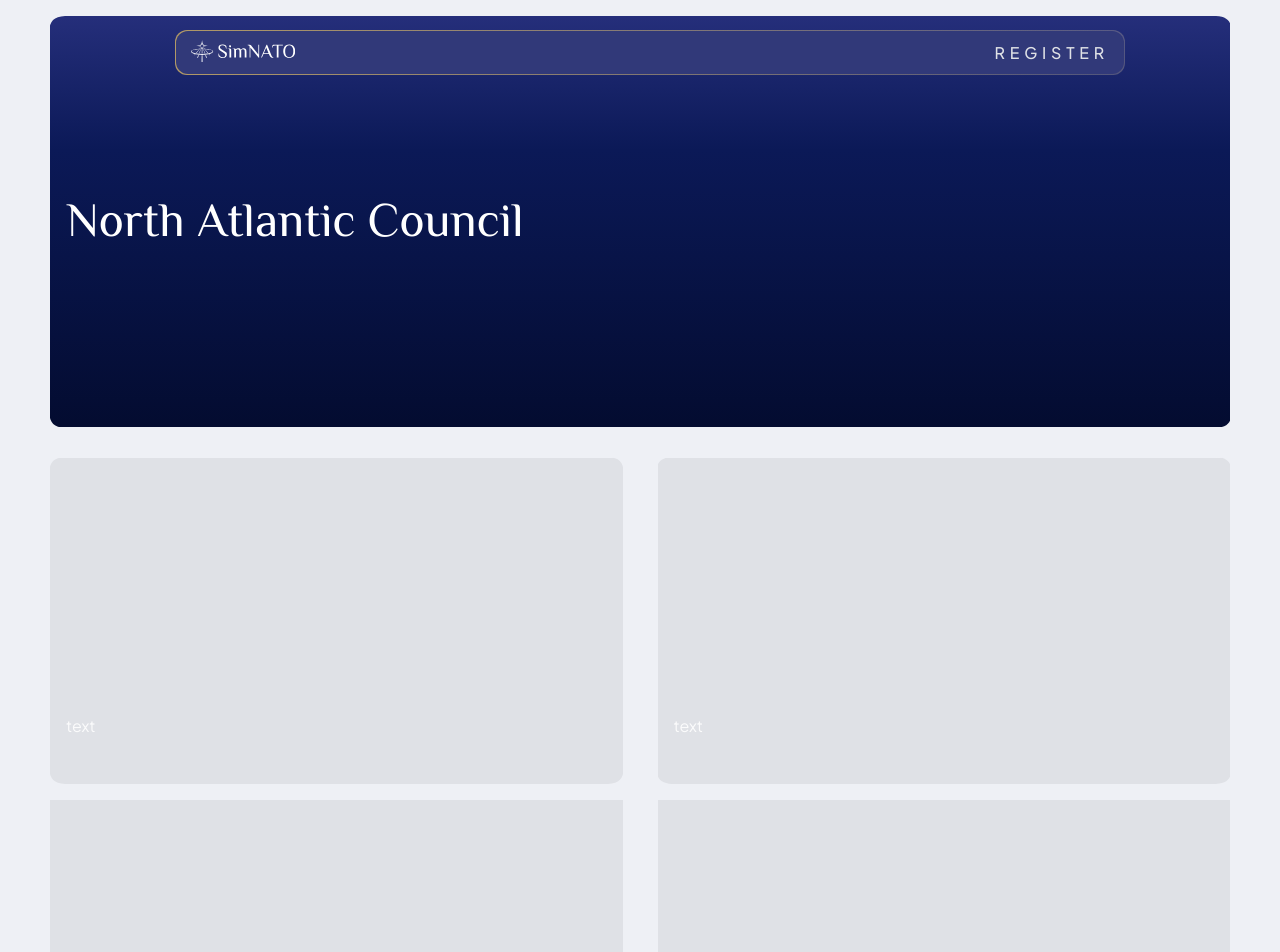
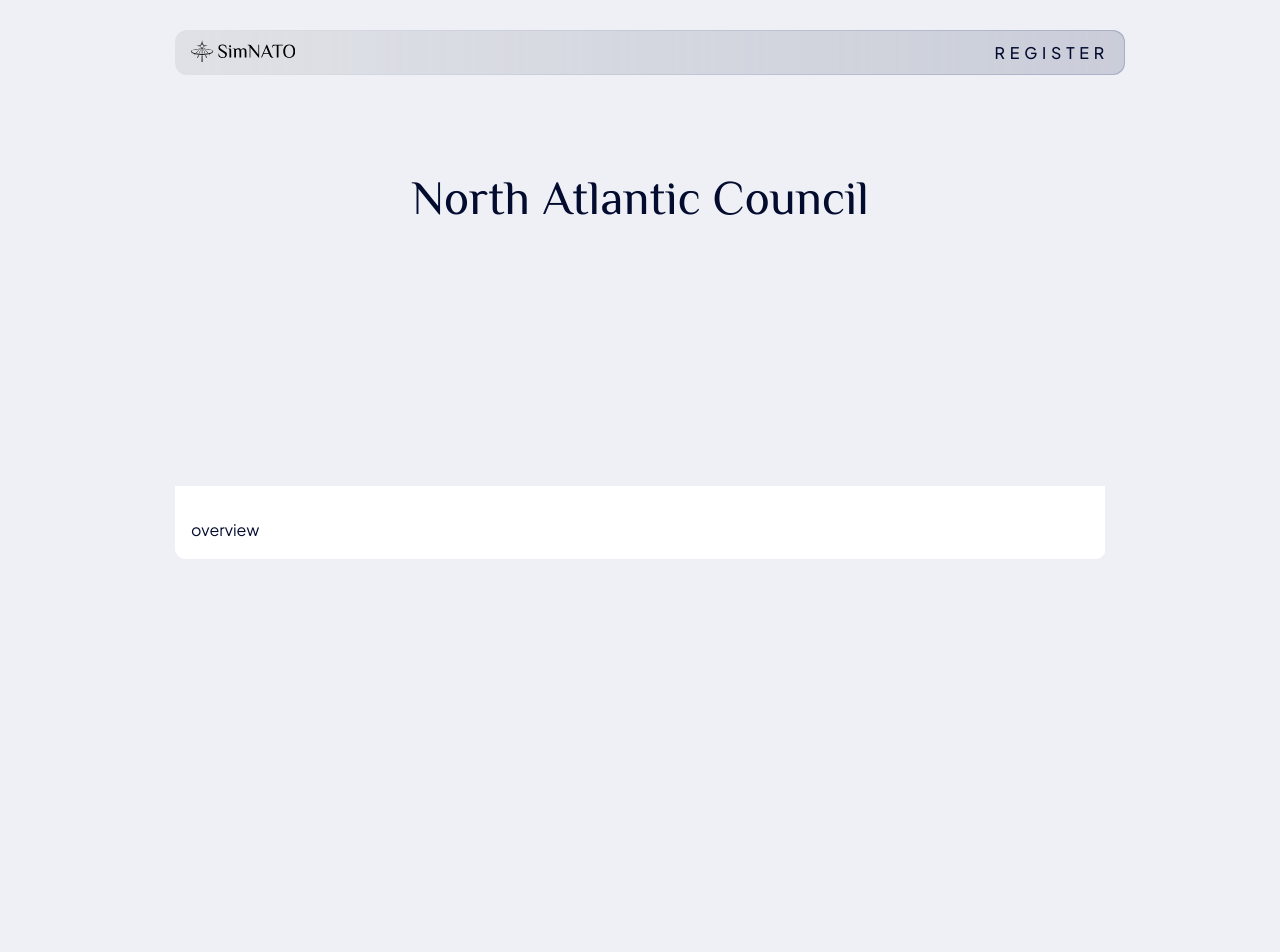
Before and after one commit to oklex/simnato-site, a Next.js app: page /committees/nac in a window 1280 px wide. Shown: the top 952 px of the page. After the commit the page ends 800 px from the top, so only its background shows below. Built offline with nearby package versions, Linux system fonts and the light colour scheme.

Commit message:
added prototype committee page

```diff
--- a/src/pages/committees/nac.tsx
+++ b/src/pages/committees/nac.tsx
@@ -2,48 +2,26 @@ import { ReactElement } from 'react';
 import styled from 'styled-components';
 
 import { ViewPortSection } from '@components/ViewPortSection';
-import { Container, Header, Spacer, Text } from '@ui-library';
+import { Container, Header, NarrowContainer, Spacer, Text } from '@ui-library';
 
 export const NACpage = (): ReactElement => {
 	return (
 		<div>
-			<Container>
-				<ViewPortSection id="header">
-					<Spacer height={'20vh'} />
-					<Header level={1}>North Atlantic Council</Header>
-					<Spacer height={'20vh'} />
+			<NarrowContainer>
+				<Spacer height={'20vh'} />
+				<Header center level={1} mode="dark">
+					North Atlantic Council
+				</Header>
+				<Spacer height={'20vh'} />
+			</NarrowContainer>
+			<Spacer />
+			<NarrowContainer>
+				<ViewPortSection id="info-box" mode="mono">
+					<Text mode="dark">overview</Text>
 				</ViewPortSection>
-				<SplitScreen>
-					<SectionWrapper>
-						<ViewPortSection id="left" mode='light'>
-							<Spacer height={'30vh'} />
-							<Text>text</Text>
-							<Spacer height={'30vh'} />
-						</ViewPortSection>
-					</SectionWrapper>
-
-					<SectionWrapper>
-						<ViewPortSection id="right" mode='light'>
-							<Spacer height={'30vh'} />
-							<Text>text</Text>
-							<Spacer height={'30vh'} />
-						</ViewPortSection>
-					</SectionWrapper>
-				</SplitScreen>
-			</Container>
+			</NarrowContainer>
 		</div>
 	);
 };
 
 export default NACpage;
-
-const SplitScreen = styled.div`
-	display: flex;
-	gap: 15px;
-	width: 100%;
-	justify-content: space-between;
-`;
-
-const SectionWrapper = styled.div`
-	flex: 1;
-`;
```
